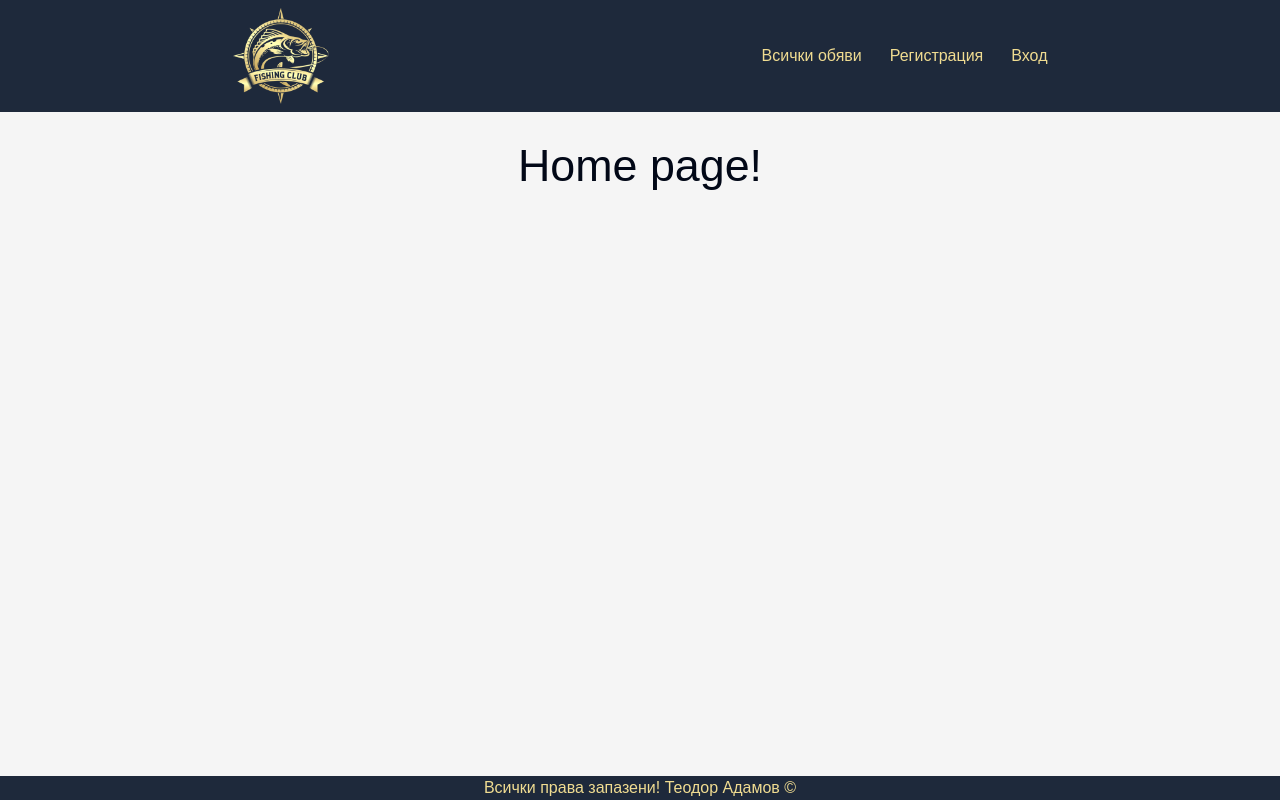
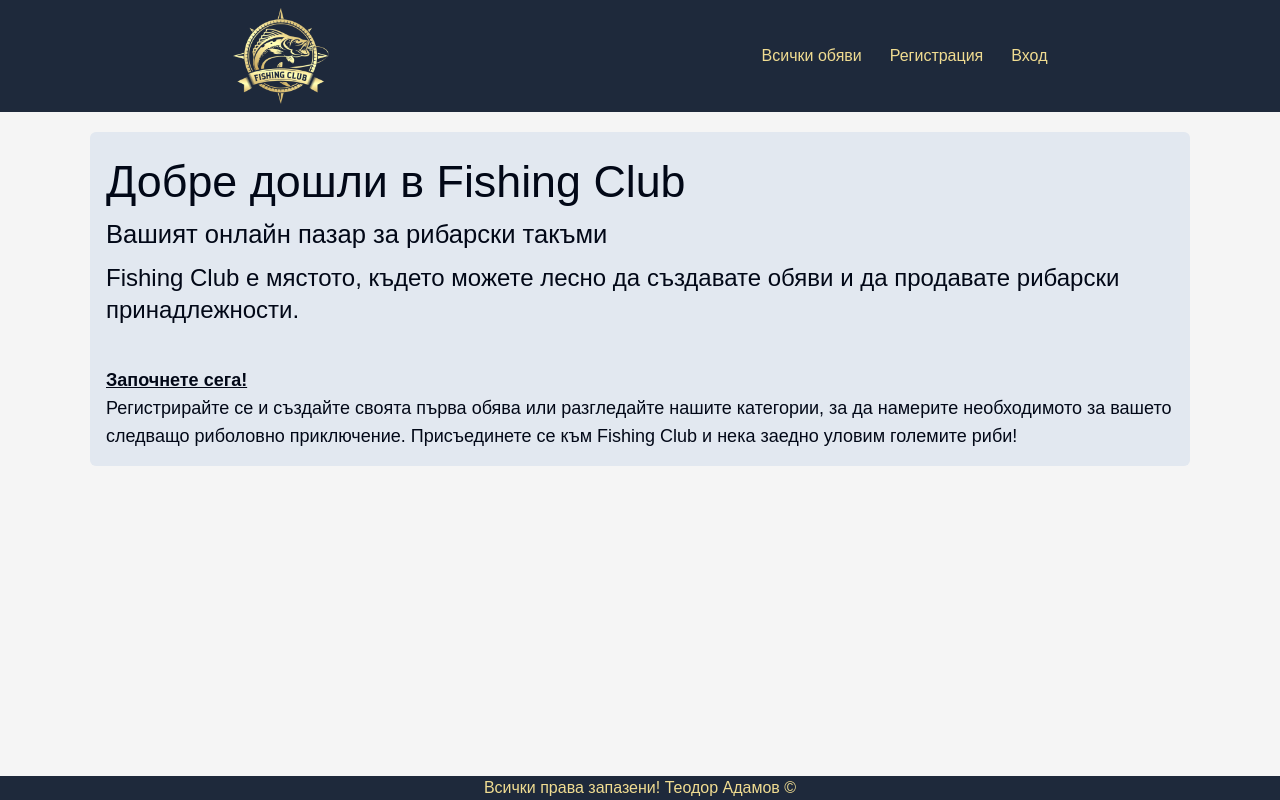
Before and after one commit to TeodorAdamov/React-Softuni, a React (Vite) app: page / in a window 1280 px wide. Built offline with nearby package versions, Linux system fonts and the light colour scheme; no server answers.

Commit message:
added info on home page

```diff
--- a/src/components/Home.tsx
+++ b/src/components/Home.tsx
@@ -1,6 +1,22 @@
+import { useAuth } from "@/context/authContext"
+import { isUserDefined } from "@/utils/typeGuards";
+import { Link } from "react-router-dom"
+
 const Home = () => {
+    const { user } = useAuth();
     return (
-        <h1 className="">Home page!</h1>
+
+        <div className="flex flex-col max-w-[1100px] p-4 bg-slate-200 rounded-md">
+            <h1>Добре дошли в Fishing Club</h1>
+            <h4>Вашият онлайн пазар за рибарски такъми</h4>
+            <p className="text-2xl pt-2">Fishing Club е мястото, където можете лесно да създавате обяви и да продавате рибарски принадлежности.</p>
+            {!isUserDefined(user) &&
+                <>
+                    <Link to="/register" className="pt-10 text-lg font-bold underline">Започнете сега!</Link>
+                    <p className="text-lg">Регистрирайте се и създайте своята първа обява или разгледайте нашите категории, за да намерите необходимото за вашето следващо риболовно приключение. Присъединете се към Fishing Club и нека заедно уловим големите риби!</p>
+                </>
+            }
+        </div>
     )
 }
 
```
